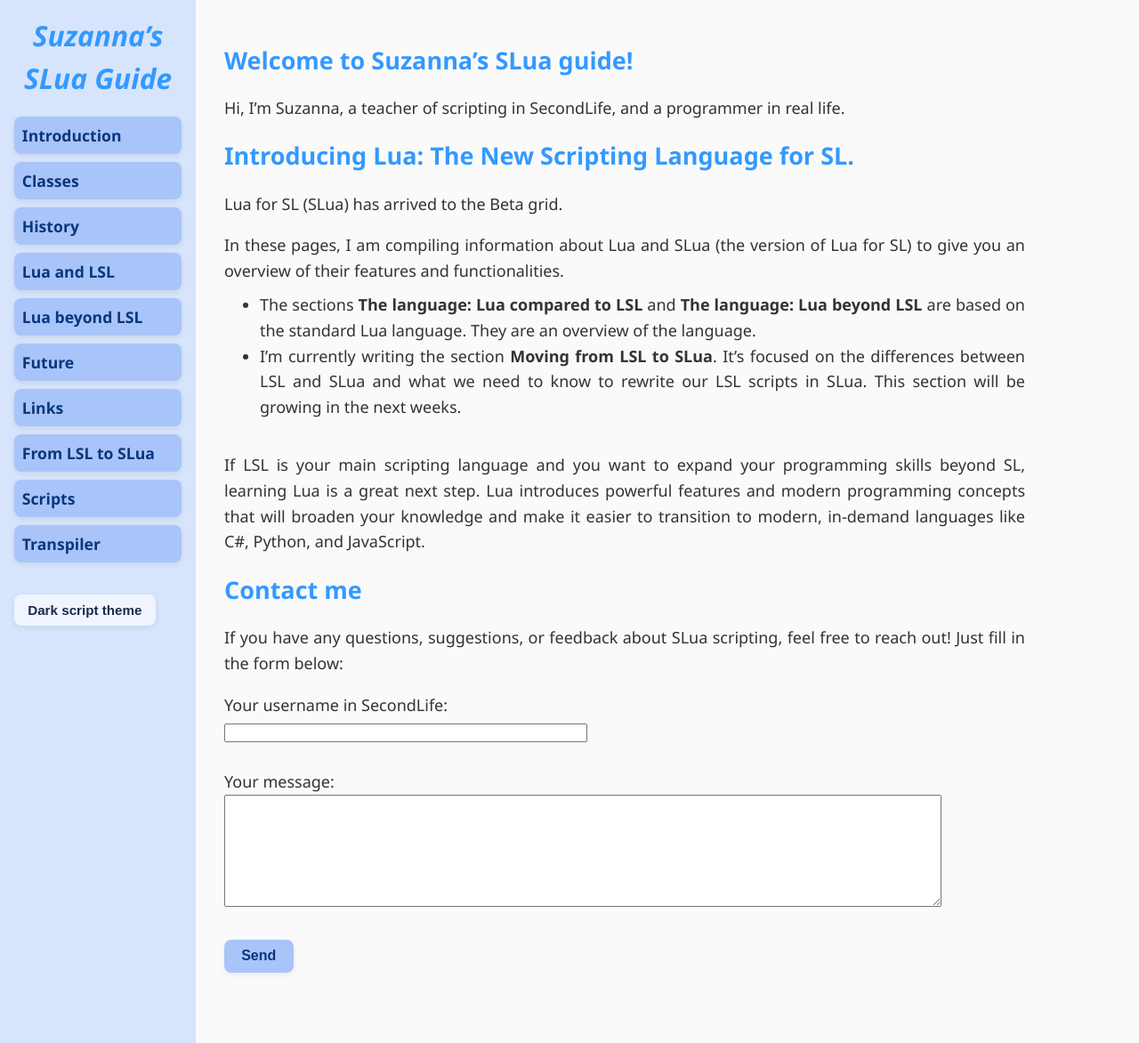
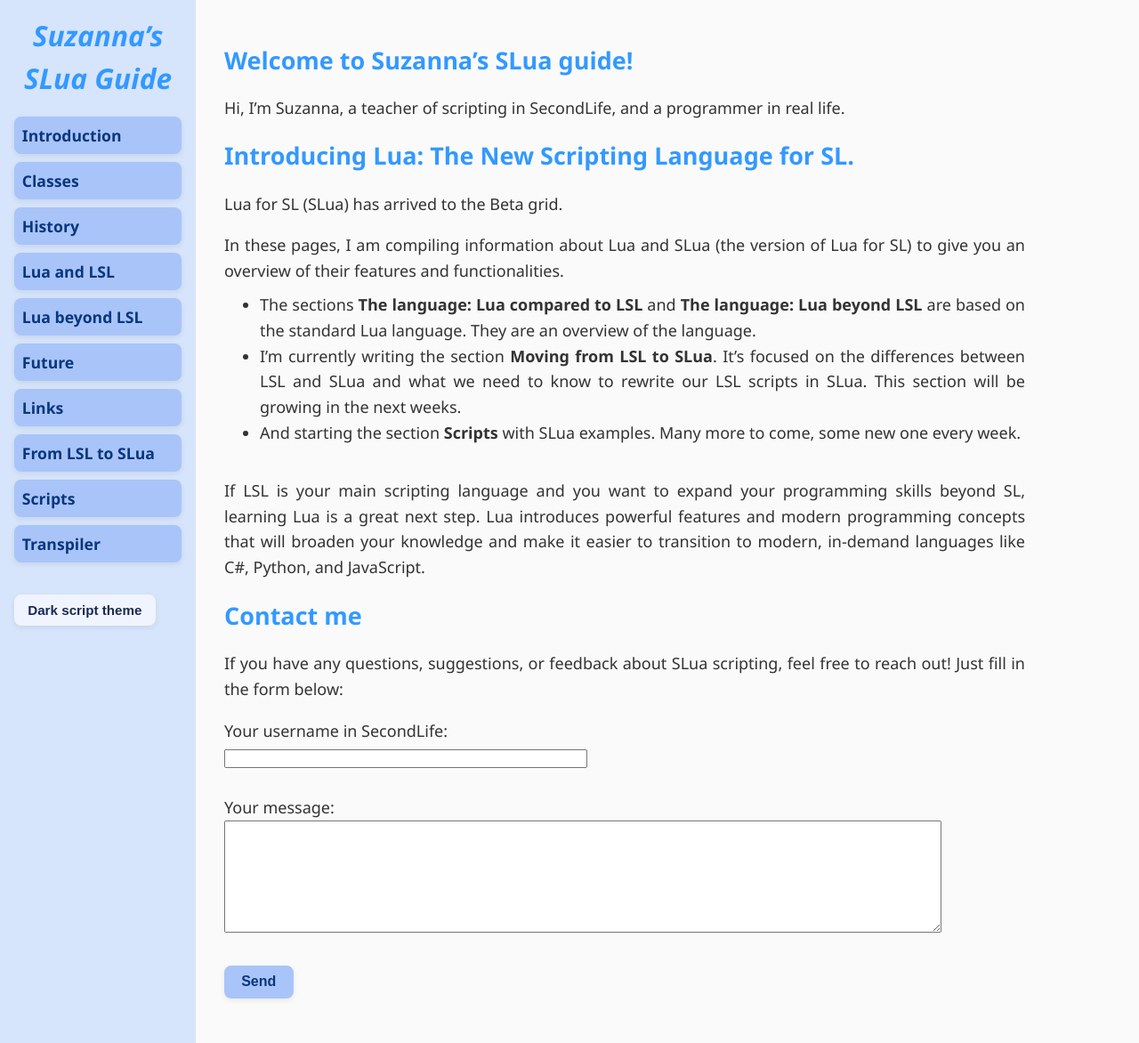
Before and after one commit to Suzanna-Linn/slua, a Jekyll site: the page built from docs/index.md, in a window 1280 px wide and 1172 px high. Shown: the whole window at 89% size. Built offline with Jekyll 4.4.1, drawn with Linux system fonts in a browser that asks for light colours; nearby versions of some CDN libraries; comment, search, counter and statistics services are not loaded.

Commit message:
Update index.md

```diff
--- a/docs/index.md
+++ b/docs/index.md
@@ -13,6 +13,7 @@
 In these pages, I am compiling information about Lua and SLua (the version of Lua for SL) to give you an overview of their features and functionalities.
 * The sections **The language: Lua compared to LSL** and **The language: Lua beyond LSL** are based on the standard Lua language. They are an overview of the language.
 * I'm currently writing the section **Moving from LSL to SLua**. It's focused on the differences between LSL and SLua and what we need to know to rewrite our LSL scripts in SLua. This section will be growing in the next weeks.
+* And starting the section **Scripts** with SLua examples. Many more to come, some new one every week.
 
 If LSL is your main scripting language and you want to expand your programming skills beyond SL, learning Lua is a great next step. Lua introduces powerful features and modern programming concepts that will broaden your knowledge and make it easier to transition to modern, in-demand languages like C#, Python, and JavaScript.
 
```
